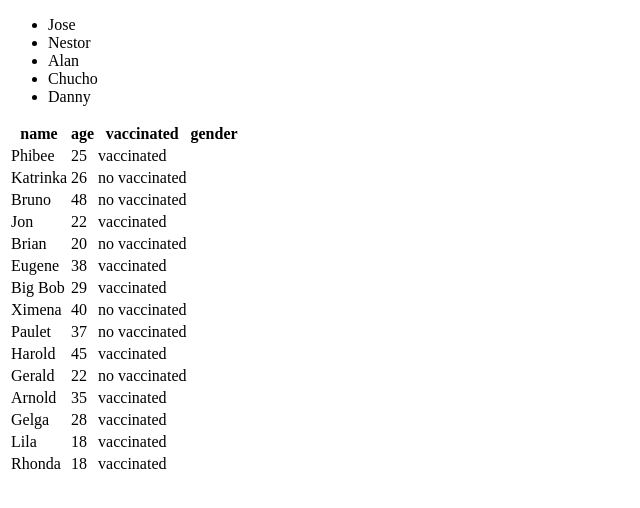
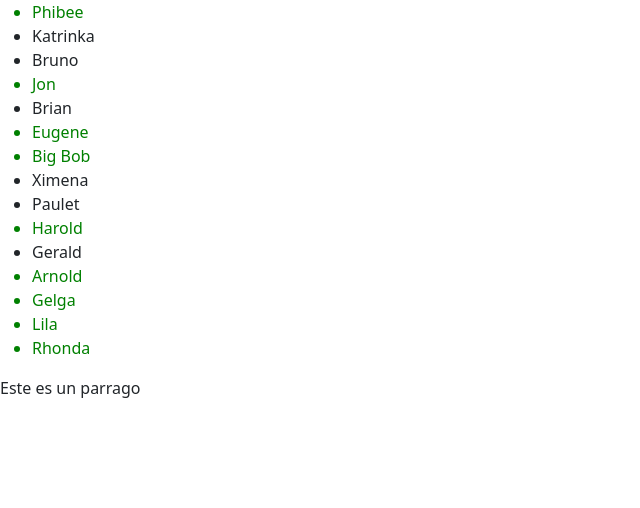
Before and after one commit to owivans/Js18, a plain HTML site: page 14-session/index.html in a window 1280 px wide. Shown: the whole page, without its empty margins (0-640 px from the left). Drawn offline with nearby package versions, Linux system fonts and the light colour scheme.

Commit message:
add new class

```diff
--- /dev/null
+++ b/14-session/css/style.css
@@ -0,0 +1,3 @@
+.vaccinated {
+    color: green
+}
--- a/14-session/index.html
+++ b/14-session/index.html
@@ -4,11 +4,15 @@
     <meta charset="UTF-8">
     <meta name="viewport" content="width=device-width, initial-scale=1.0">
     <meta http-equiv="X-UA-Compatible" content="ie=edge">
+    <link href="./css/style.css" rel="stylesheet">
+    <link href="https://cdn.jsdelivr.net/npm/bootstrap@5.1.3/dist/css/bootstrap.min.css" rel="stylesheet" integrity="sha384-1BmE4kWBq78iYhFldvKuhfTAU6auU8tT94WrHftjDbrCEXSU1oBoqyl2QvZ6jIW3" crossorigin="anonymous">
     <title>Document</title>
 </head>
 <body>
 <!-- El DOM es un arbol compuesto de nodos o elementos de manera jerarquica que son creados apartor de un archivo HTML que es cargado en el navegador.   -->
 
+    <ul>
+    </ul>
     <script src="./js/script.js"></script>
 </body>
 </html>
--- a/14-session/js/script.js
+++ b/14-session/js/script.js
@@ -23,21 +23,21 @@ const koders = [
 // document.body.appendChild(ul)
 // console.log(ul)
 
-const ul = document.createElement('ul');
+// const ul = document.createElement('ul');
 
-const createNode = (name) => {
+// const createNode = (name) => {
 
-  const li = document.createElement('li');
-  const koderName = document.createTextNode(name);
-  li.appendChild(koderName);
-  ul.appendChild(li);
-  document.body.appendChild(ul);
-};
+//   const li = document.createElement('li');
+//   const koderName = document.createTextNode(name);
+//   li.appendChild(koderName);
+//   ul.appendChild(li);
+//   document.body.appendChild(ul);
+// };
 
 
-koders.forEach((item) => {
-  createNode(item)
-});
+// koders.forEach((item) => {
+//   createNode(item)
+// });
 
 
 
@@ -199,6 +199,9 @@ let arrayPersons = [
 ];
 
 
+
+
+
 const creartTable = () => {
 console.log('seeeaea')
     const table = document.createElement('table');
@@ -256,4 +259,60 @@ console.log('seeeaea')
     });
 };
 
-creartTable()
+// creartTable();
+
+const divVariable = document.createElement('div');
+
+// const textDiv = document.createTextNode('este es un div con un metodo');
+// div.appendChild(textDiv);
+
+const tezsto = 'este es un string de una variable'
+
+divVariable.textContent = tezsto;
+
+divVariable.innerHTML = '<p>Este es un parrago</p>'
+
+document.body.appendChild(divVariable);
+
+
+const list = document.getElementsByTagName('li');
+console.log(list)
+
+// const element = document.getElementById('first');
+
+// const classList = document.getElementsByClassName('element')
+// console.log(classList)
+
+
+// const selector = document.querySelector('table')
+// const selector = document.querySelector('.element')
+// const selector = document.querySelector('#element')
+
+const ul = document.querySelector('ul');
+console.log(ul)
+
+arrayPersons.forEach((persona) => {
+    const name = document.createElement('li');
+    name.textContent = persona.name;
+
+    if(persona.vaccinated){
+        // pintar las letras verdes
+        name.classList.add('vaccinated');
+    }
+
+    ul.appendChild(name);
+})
+
+
+
+
+// Crear una tabla con el arreglo de mentores
+
+// name | html |  css | javascript | react | promedio
+
+
+// pintar la celda de la columna 'promedio' del respectivo color:
+
+// > 9 se pinta color verde
+// < 9 se pinta color naranja
+// < 6 se pinta de rolo
```
